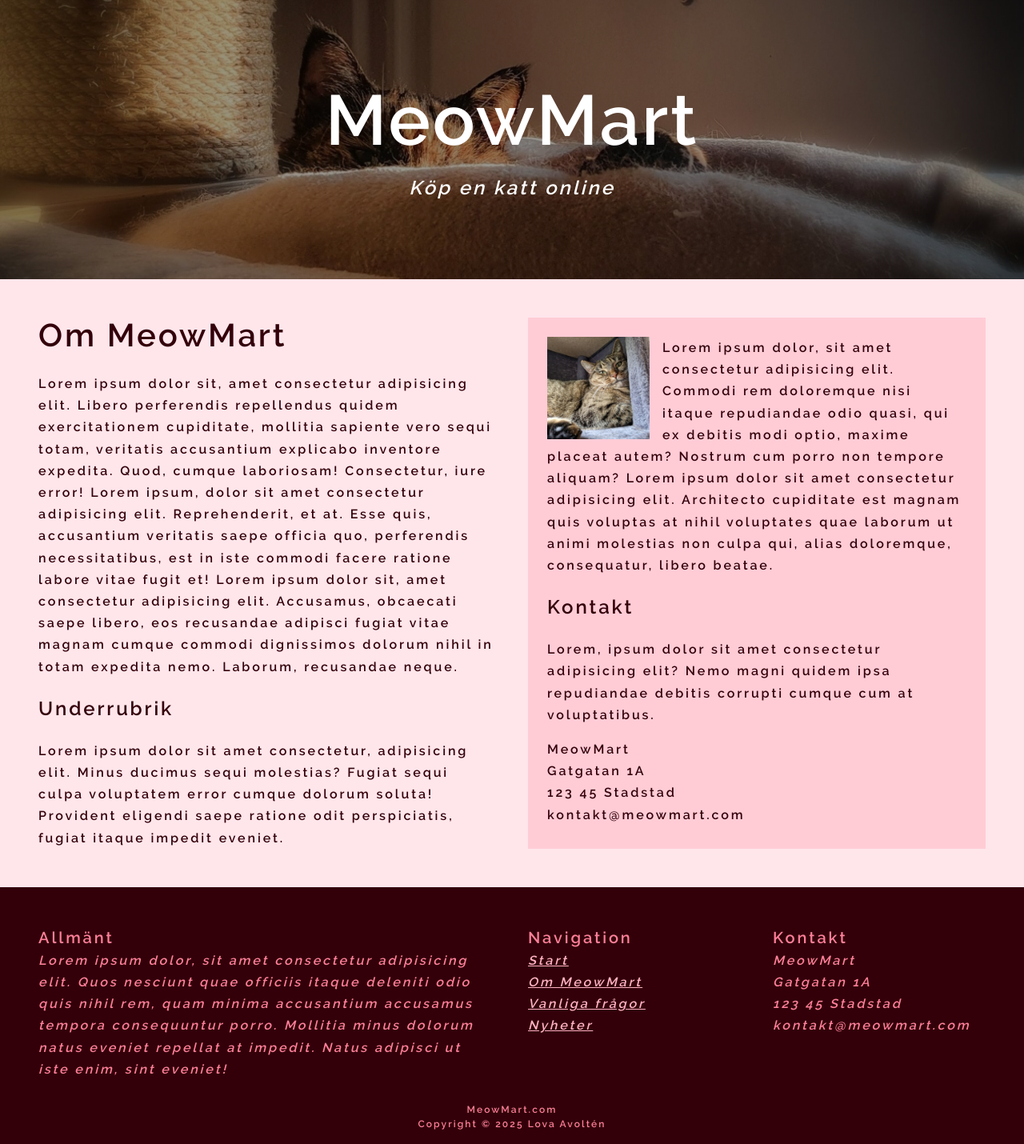
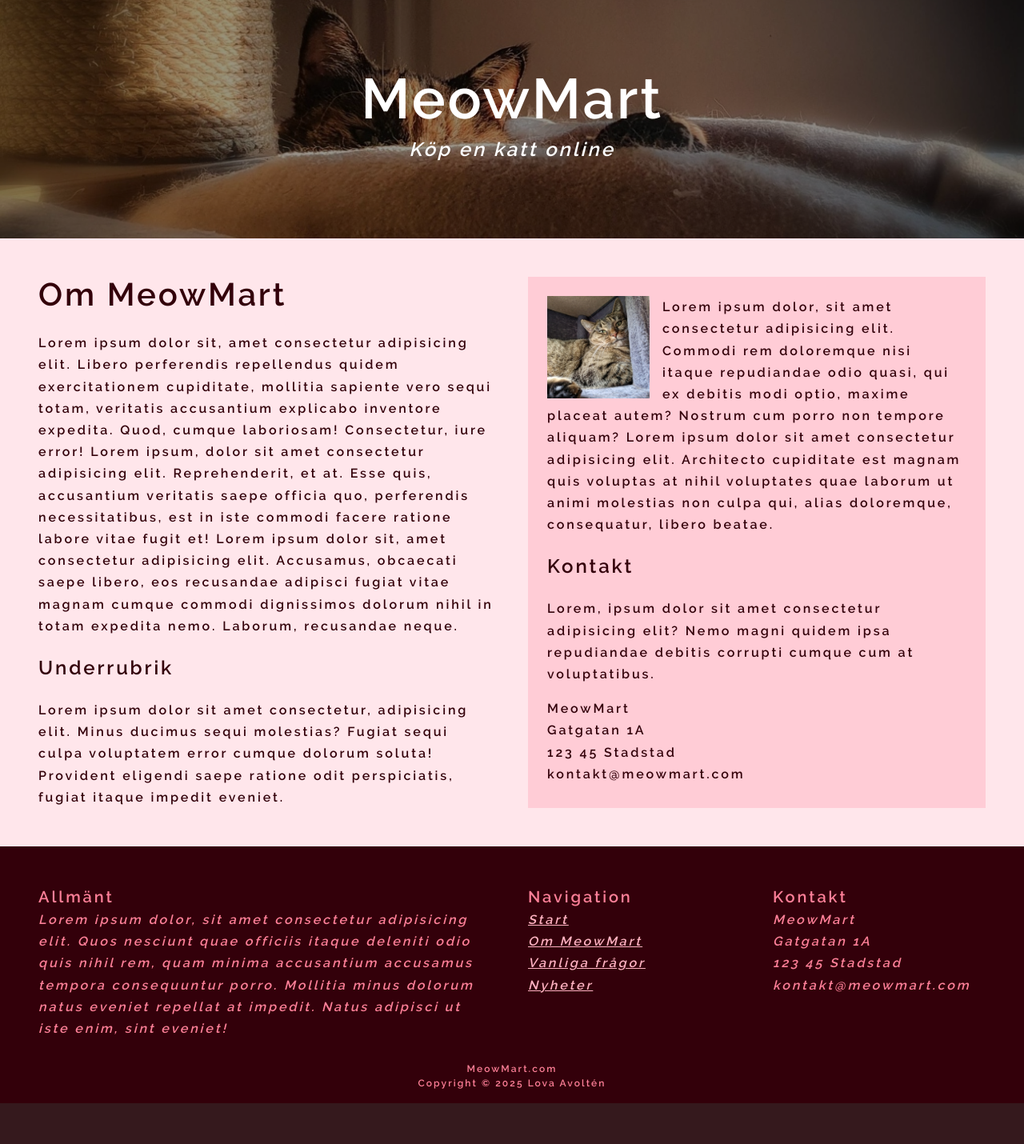
Before and after one commit to lovavolten/AWH_Examination_Bulma, a website: page about.html in a window 1280 px wide. Shown: the part 111-1541 px from the top of the page at 80% size. After the commit the page ends 1490 px from the top, so only its background shows below. Drawn offline with nearby package versions, Linux system fonts and the light colour scheme; files whose address does not match are found by name.

Commit message:
Små uppdateringar i kommentarer, egen CSS, mm.

```diff
--- a/about.html
+++ b/about.html
@@ -37,7 +37,7 @@
                      </a>
                      <a
                         role="button"
-                        class="navbar-burger bigger-line-height"
+                        class="navbar-burger bigger-line-height has-text-danger-dark"
                         aria-label="menu"
                         aria-expanded="false"
                         data-target="navbarBasicExample">
@@ -98,10 +98,16 @@
 
             <!-- hero -->
             <!-- "hero" enligt bulma, blir också den andra cellen i huvud griden -->
-            <div class="cell hero is-warning has-text-danger-100 p-6">
-               <div class="hero-body has-text-centered has-text-weight-medium">
-                  <h1 class="mt-6">MeowMart</h1>
-                  <p class="is-size-4 is-italic">Köp en katt online</p>
+            <div class="cell hero p-6">
+               <div class="hero-body has-text-centered">
+                  <p
+                     class="title mt-6 mb-2 hero-title has-text-weight-medium has-text-white">
+                     MeowMart
+                  </p>
+                  <p
+                     class="subtitle is-size-4 is-italic has-text-weight-medium has-text-white">
+                     Köp en katt online
+                  </p>
                </div>
             </div>
 
@@ -109,11 +115,11 @@
             <!-- main blir den tredje cellen i huvud griden men är även en grid container i sig, med bestämt mellanrum mellan celler -->
             <main class="cell grid is-gap-5 pt-6 px-6 mb-0">
                <!-- allmänt om meowmart, blir den första cellen i griden -->
-               <div class="cell pb-6">
-                  <h2
+               <section class="cell pb-6">
+                  <h1
                      class="title is-2 has-text-weight-bold has-text-danger-dark">
                      Om MeowMart
-                  </h2>
+                  </h1>
                   <p class="bigger-line-height">
                      Lorem ipsum dolor sit, amet consectetur adipisicing elit.
                      Libero perferendis repellendus quidem exercitationem
@@ -129,10 +135,10 @@
                      commodi dignissimos dolorum nihil in totam expedita nemo.
                      Laborum, recusandae neque.
                   </p>
-                  <h3
+                  <h2
                      class="subtitle is-4 has-text-weight-bold has-text-danger-dark mt-5">
                      Underrubrik
-                  </h3>
+                  </h2>
                   <p class="bigger-line-height">
                      Lorem ipsum dolor sit amet consectetur, adipisicing elit.
                      Minus ducimus sequi molestias? Fugiat sequi culpa
@@ -140,10 +146,10 @@
                      saepe ratione odit perspiciatis, fugiat itaque impedit
                      eveniet.
                   </p>
-               </div>
+               </section>
 
                <!-- mer ingående fakta om meowmart samt kontakt info, blir den andra cellen i griden -->
-               <div class="cell p-5 mb-6 has-background-danger-90">
+               <section class="cell p-5 mb-6 has-background-danger-90">
                   <!-- bilden åker till vänster så att texten börjar direkt bredvid den -->
                   <figure class="image is-128x128 mr-4 is-pulled-left">
                      <img src="images/cat_profile.jpg" alt="En katt" />
@@ -158,10 +164,10 @@
                      animi molestias non culpa qui, alias doloremque,
                      consequatur, libero beatae.
                   </p>
-                  <h3
+                  <h2
                      class="subtitle is-4 has-text-weight-bold has-text-danger-dark mt-5">
                      Kontakt
-                  </h3>
+                  </h2>
                   <p class="bigger-line-height">
                      Lorem, ipsum dolor sit amet consectetur adipisicing elit?
                      Nemo magni quidem ipsa repudiandae debitis corrupti cumque
@@ -173,7 +179,7 @@
                      <li class="bigger-line-height">123 45 Stadstad</li>
                      <li class="bigger-line-height">kontakt@meowmart.com</li>
                   </ul>
-               </div>
+               </section>
             </main>
 
             <!-- footer -->
@@ -184,7 +190,7 @@
                <div class="grid is-column-gap-5">
                   <!-- varje sektion i footer blir en cell i griden -->
                   <!-- sektionen "allmänt" tar upp 2 kolumner för att breda ut sig lite -->
-                  <section class="cell is-col-span-2">
+                  <div class="cell is-col-span-2">
                      <h2 class="is-size-5 has-text-weight-bold">Allmänt</h2>
                      <p class="is-italic bigger-line-height">
                         Lorem ipsum dolor, sit amet consectetur adipisicing
@@ -194,8 +200,8 @@
                         eveniet repellat at impedit. Natus adipisci ut iste
                         enim, sint eveniet!
                      </p>
-                  </section>
-                  <section class="cell">
+                  </div>
+                  <div class="cell">
                      <h2 class="is-size-5 has-text-weight-bold">Navigation</h2>
                      <nav>
                         <ul>
@@ -229,8 +235,8 @@
                            </li>
                         </ul>
                      </nav>
-                  </section>
-                  <section class="cell">
+                  </div>
+                  <div class="cell">
                      <h2 class="is-size-5 has-text-weight-bold">Kontakt</h2>
                      <ul class="is-italic">
                         <li class="bigger-line-height">MeowMart</li>
@@ -238,12 +244,12 @@
                         <li class="bigger-line-height">123 45 Stadstad</li>
                         <li class="bigger-line-height">kontakt@meowmart.com</li>
                      </ul>
-                  </section>
-                  <section class="cell is-col-span-4 has-text-centered">
+                  </div>
+                  <div class="cell is-col-span-4 has-text-centered">
                      <h2 class="is-size-7 mt-4 bigger-letter-spacing">
                         MeowMart.com <br />Copyright © 2025 Lova Avoltén
                      </h2>
-                  </section>
+                  </div>
                </div>
             </footer>
          </div>
--- a/personalized.css
+++ b/personalized.css
@@ -7,7 +7,7 @@
 }
 
 html {
-   /* bakgrundsfärg på själva dokumentet som skulle synas i det fall att innehållet inte täcker hela sidan */
+   /* bakgrundsfärg på själva dokumentet som skulle synas i det fall att innehållet inte täcker hela skärmen */
    background-color: #35191d;
 }
 
@@ -17,11 +17,6 @@ html {
    font-family: Raleway, "Gill Sans", "Trebuchet MS", Arial, sans-serif;
    /* ökar avtståndet mellan bokstäver lite för ökad läsbarhet */
    letter-spacing: 0.18rem;
-}
-
-h1 {
-   /* bestämmer storlek på h1 då bulmas standard storlekar kändes för små för så som jag vill ha h1 */
-   font-size: 5.5rem;
 }
 
 .bigger-line-height {
@@ -37,6 +32,11 @@ h1 {
 .searchbar {
    /* sätter tjocklek och färg på ramen runt sökrutan eftersom bulmas standard val inte matchade */
    border: 2px solid #33000a;
+}
+
+.hero-title {
+   /* bestämmer textstorlek på "hero" då bulmas standard storlekar kändes för små för så som jag vill ha */
+   font-size: clamp(4rem, 5.5vw, 7rem);
 }
 
 .hero {
@@ -57,9 +57,3 @@ h1 {
    /* ger en liten skugga till texten för priset på "card" elementen, smaksak */
    text-shadow: -1.5px 1.5px 2px #b96072;
 }
-
-table {
-   /* centrerar tabellen oavsett skärmstorlek, smaksak */
-   margin-left: auto;
-   margin-right: auto;
-}
```
Also changed, not shown: faq.html (+42 -32 lines), index.html (+19 -13 lines), news.html (+29 -23 lines).
